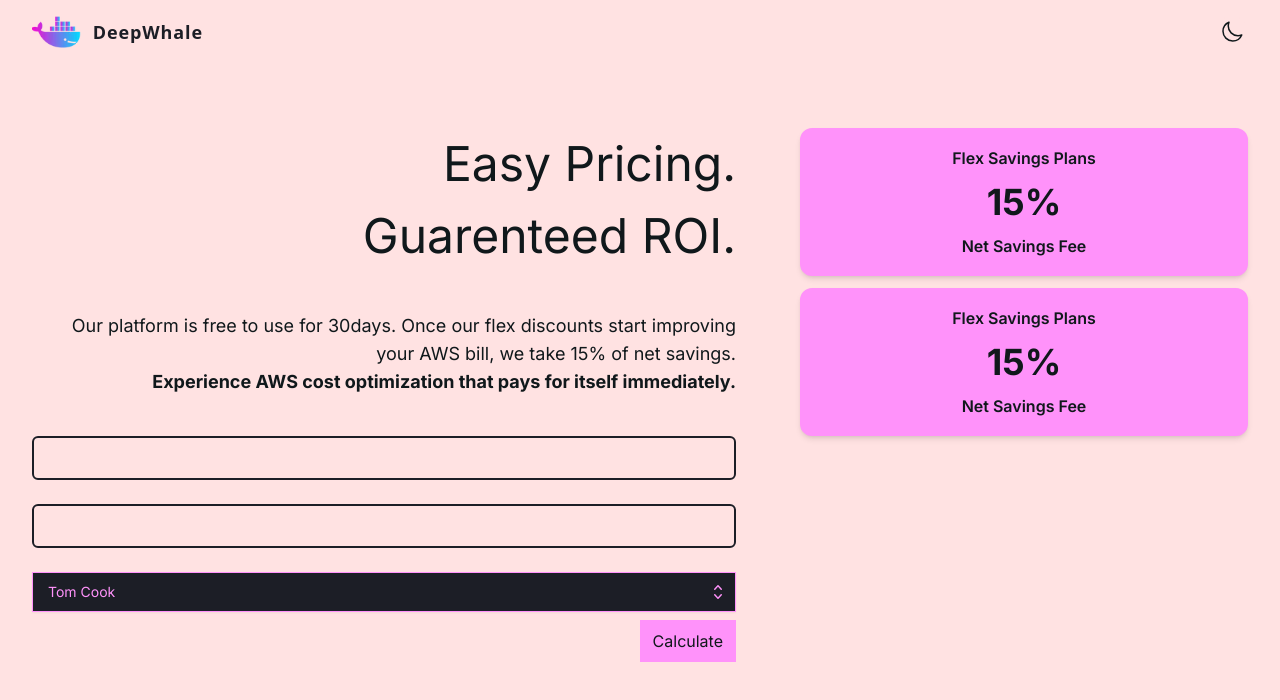
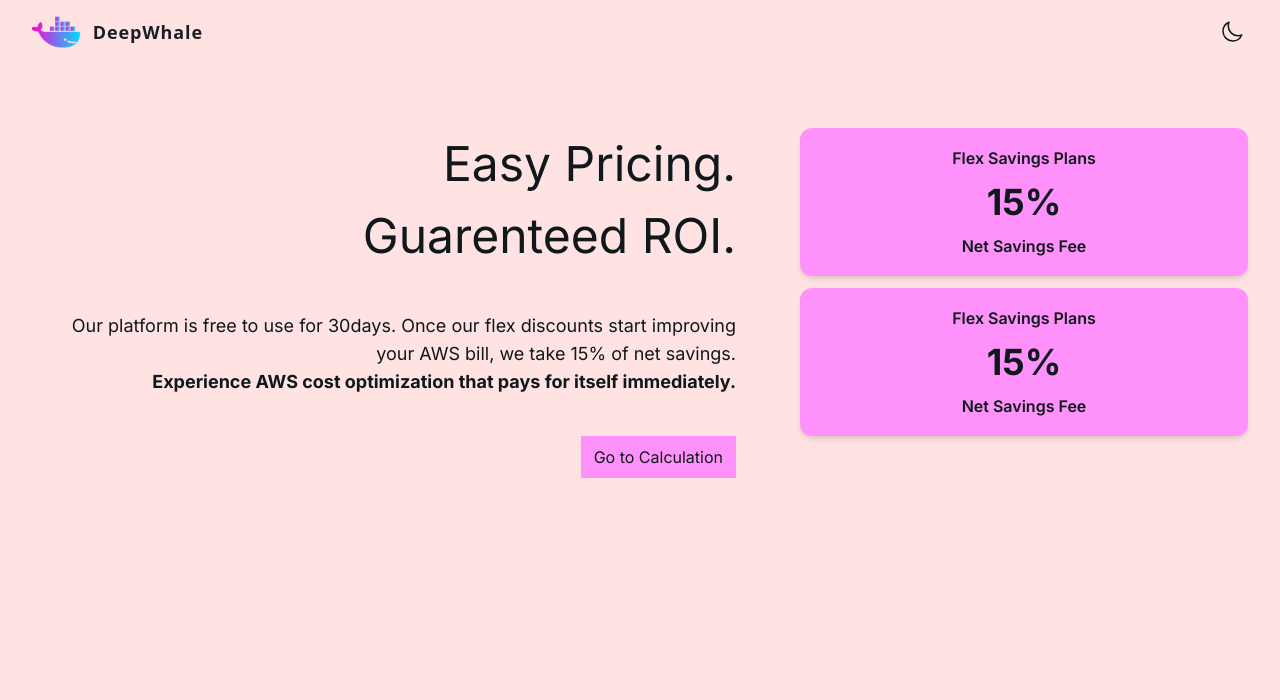
Before and after one commit to devofficer/deepwhale-ai-frontend, a Next.js app: page / in a window 1280 px wide. Shown: the top 700 px of the page. Built offline with nearby package versions, Linux system fonts and the light colour scheme.

Commit message:
pagination, button classname

```diff
--- a/src/components/Button/index.tsx
+++ b/src/components/Button/index.tsx
@@ -2,7 +2,7 @@ import clxs from "classnames";
 
 interface ButtonProps {
   label: string;
-  className: string;
+  className?: string;
   handler: () => void;
 }
 
--- a/src/components/Description/index.tsx
+++ b/src/components/Description/index.tsx
@@ -1,7 +1,11 @@
 import Button from "../Button";
-import Form from "../Form";
+import { useRouter } from "next/router";
 
 const Description = () => {
+  const router = useRouter()
+  const gotoCalculation = () => {
+    router.push('/calculation')
+  }
   return (
     <div className="flex-1 text-left sm:text-right">
       <div className="text-5xl text-primary-card-text-color dark:text-primary-title-text-color">
@@ -18,7 +22,7 @@ const Description = () => {
         </strong>
       </div>
       <div className="flex flex-col space-y-2 items-start md:items-end">
-        <Form />
+        <Button className="transition-all duration-300 ease-in-out hover:scale-110" label="Go to Calculation" handler={gotoCalculation} />
       </div>
     </div>
   );
```
